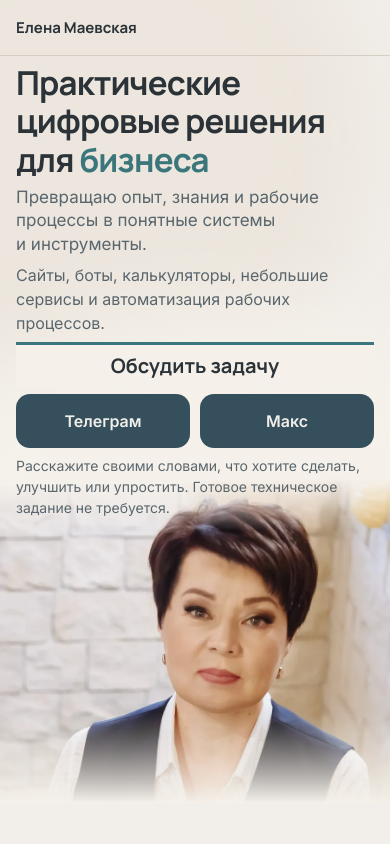
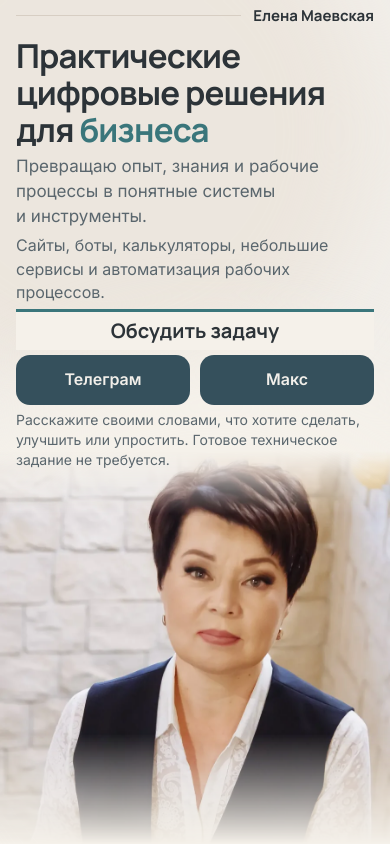
Before and after one commit to Eranka888/elena-maevskaya, a plain HTML site: page index.html in a window 390 px wide. Drawn offline with Linux system fonts and the light colour scheme.

Commit message:
Обновление 29.09 11:31 МСК

```diff
--- a/index.html
+++ b/index.html
@@ -105,19 +105,21 @@
     #экран-1 .первый-экран__действие .кнопка:hover { background: var(--цвет-тёмный-фон); color: var(--цвет-тёмный-текст); }
     #экран-1 .первый-экран__доверие { margin: 0; max-width: 38em; font-size: 16px; line-height: 1.5; }
     @media (max-width: 899px) {
-      #экран-1 { min-height: 0; }
+      #экран-1 { min-height: 100svh; }
+      #экран-1 .шапка { height: 30px; justify-content: flex-end; gap: 12px; padding-inline: var(--отступ-блока); border-bottom: 0; }
+      #экран-1 .шапка::before { content: ""; flex: 1; border-top: 1px solid var(--цвет-линия); }
       #экран-1 .блок__внутри { display: flex; flex-direction: column; padding-block: 8px 0; }
-      #экран-1 .первый-экран__текст { order: 0; align-content: start; gap: 7px; }
-      #экран-1 h1 { font-size: var(--кегль-h1); line-height: 1.16; }
-      #экран-1 .лид { font-size: var(--кегль-лид); }
-      #экран-1 .первый-экран__возможности { font-size: var(--кегль-текст); line-height: 1.5; }
-      #экран-1 .первый-экран__контакт { gap: 7px; width: 100%; }
-      #экран-1 .первый-экран__приглашение { padding: 8px 12px; font-size: 20px; border: 0; border-top: 3px solid var(--цвет-акцент-глубже); border-radius: 0; cursor: default; }
+      #экран-1 .первый-экран__текст { order: 0; align-content: start; gap: 5px; }
+      #экран-1 h1 { font-size: var(--кегль-h1); line-height: 1.12; }
+      #экран-1 .лид { font-size: var(--кегль-лид); line-height: 1.48; }
+      #экран-1 .первый-экран__возможности { font-size: var(--кегль-текст); line-height: 1.45; }
+      #экран-1 .первый-экран__контакт { gap: 5px; width: 100%; }
+      #экран-1 .первый-экран__приглашение { padding: 6px 12px; font-size: 20px; border: 0; border-top: 3px solid var(--цвет-акцент-глубже); border-radius: 0; cursor: default; }
       #экран-1 .первый-экран__действие { flex-direction: row; align-items: stretch; flex-wrap: nowrap; gap: 10px; }
-      #экран-1 .первый-экран__действие .кнопка { flex: 1; width: auto; min-width: 0; }
-      #экран-1 .первый-экран__доверие { font-size: var(--кегль-мелкий); }
-      #экран-1 .первый-экран__картинка { order: 1; width: calc(100% + 2 * var(--отступ-блока)); aspect-ratio: 6 / 5; min-height: 0; margin: -40px calc(-1 * var(--отступ-блока)) 0; border-radius: 0; overflow: hidden; }
-      #экран-1 .первый-экран__картинка.картинка--край img { mask-image: linear-gradient(to bottom, transparent 0%, black 16%, black 72%, transparent 100%); -webkit-mask-image: linear-gradient(to bottom, transparent 0%, black 16%, black 72%, transparent 100%); object-position: 50% 14%; }
+      #экран-1 .первый-экран__действие .кнопка { flex: 1; width: auto; min-width: 0; min-height: 50px; }
+      #экран-1 .первый-экран__доверие { font-size: var(--кегль-мелкий); line-height: 1.45; }
+      #экран-1 .первый-экран__картинка { order: 1; flex-grow: 1; width: calc(100% + 2 * var(--отступ-блока)); aspect-ratio: 6 / 5; min-height: 0; margin: -20px calc(-1 * var(--отступ-блока)) 0; border-radius: 0; overflow: hidden; }
+      #экран-1 .первый-экран__картинка.картинка--край img { mask-image: linear-gradient(to bottom, transparent 0%, black 16%, black 72%, transparent 100%); -webkit-mask-image: linear-gradient(to bottom, transparent 0%, black 16%, black 72%, transparent 100%); object-position: 50% 28%; }
     }
     @media (min-width: 900px) {
       #экран-1 .первый-экран__текст { padding-left: 24px; }
```
